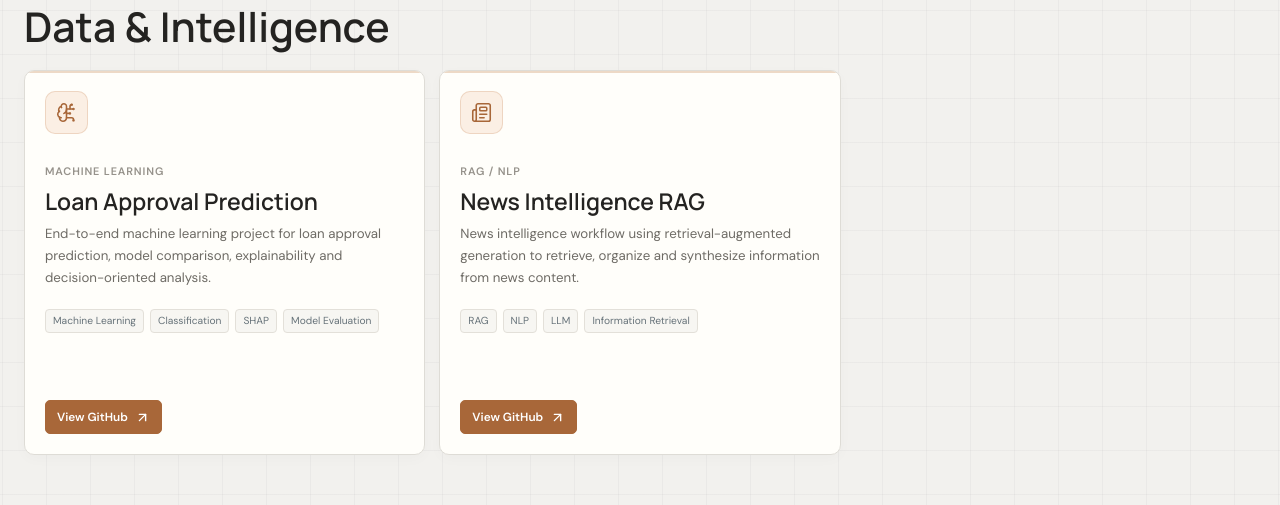
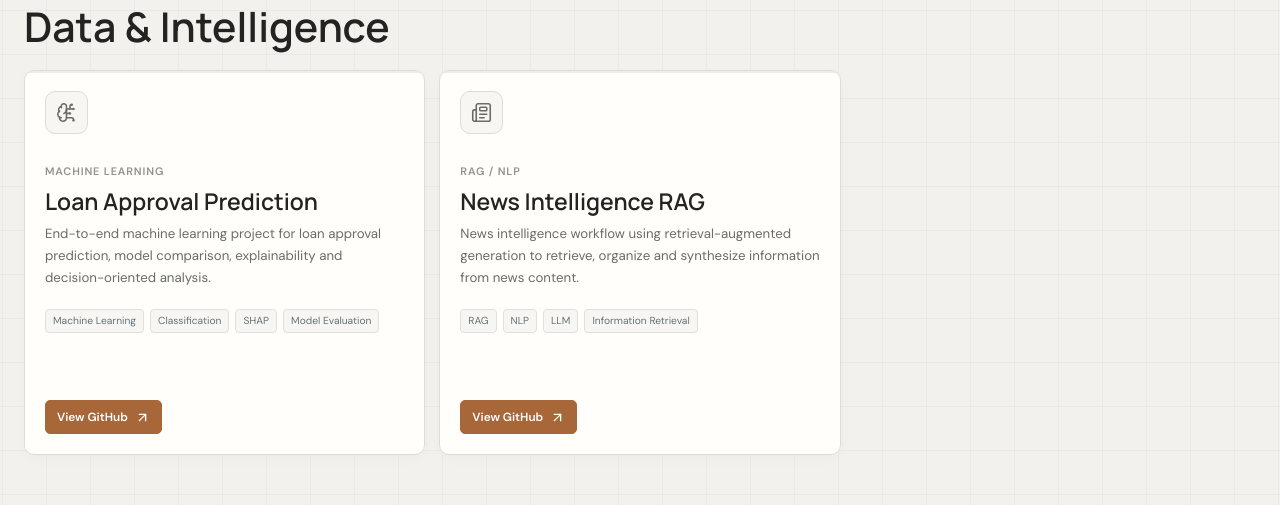
Before and after one commit to jiny16pg/Data-Toolkit, a React (Vite) app: page / in a window 1280 px wide. Shown: the part 1266-1771 px from the top of the page. Built offline with nearby package versions, Linux system fonts and the light colour scheme.

Commit message:
Tune neutral project card accents

```diff
--- a/src/index.css
+++ b/src/index.css
@@ -260,12 +260,13 @@ h1 em {
   right: 0;
   left: 0;
   height: 2px;
-  background: var(--accent);
+  background: var(--border-strong);
   content: '';
   opacity: 0.32;
 }
 
 .project-card[data-accent='orange']::before {
+  background: var(--accent);
 }
 
 .project-card.is-featured {
@@ -291,14 +292,16 @@ h1 em {
   width: 43px;
   height: 43px;
   place-items: center;
-  border: 1px solid rgba(200, 137, 88, 0.25);
+  border: 1px solid var(--border);
   border-radius: 10px;
-  color: var(--accent-deep);
-  background: var(--accent-soft);
+  color: var(--text-secondary);
+  background: var(--surface-soft);
 }
 
 .project-card[data-accent='orange'] .project-icon {
-  background: rgba(189, 124, 58, 0.07);
+  border-color: rgba(200, 137, 88, 0.25);
+  color: var(--accent-deep);
+  background: var(--accent-soft);
 }
 
 .project-card-content {
```
